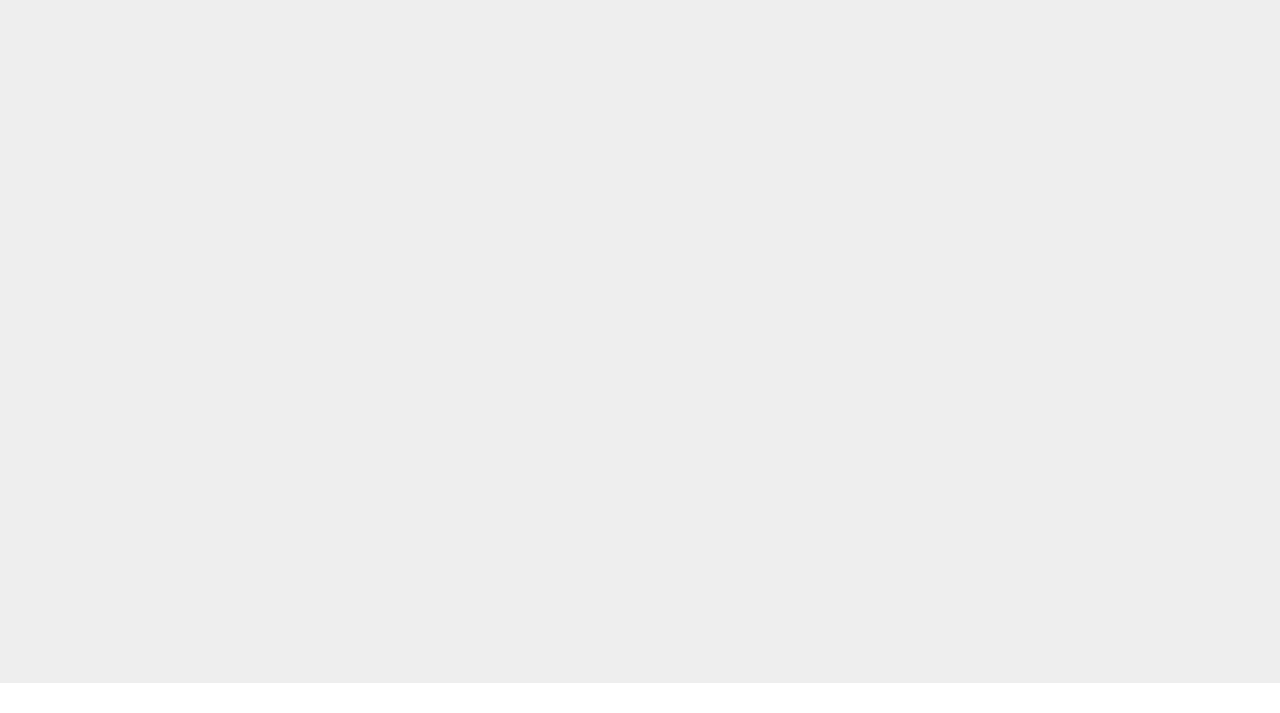
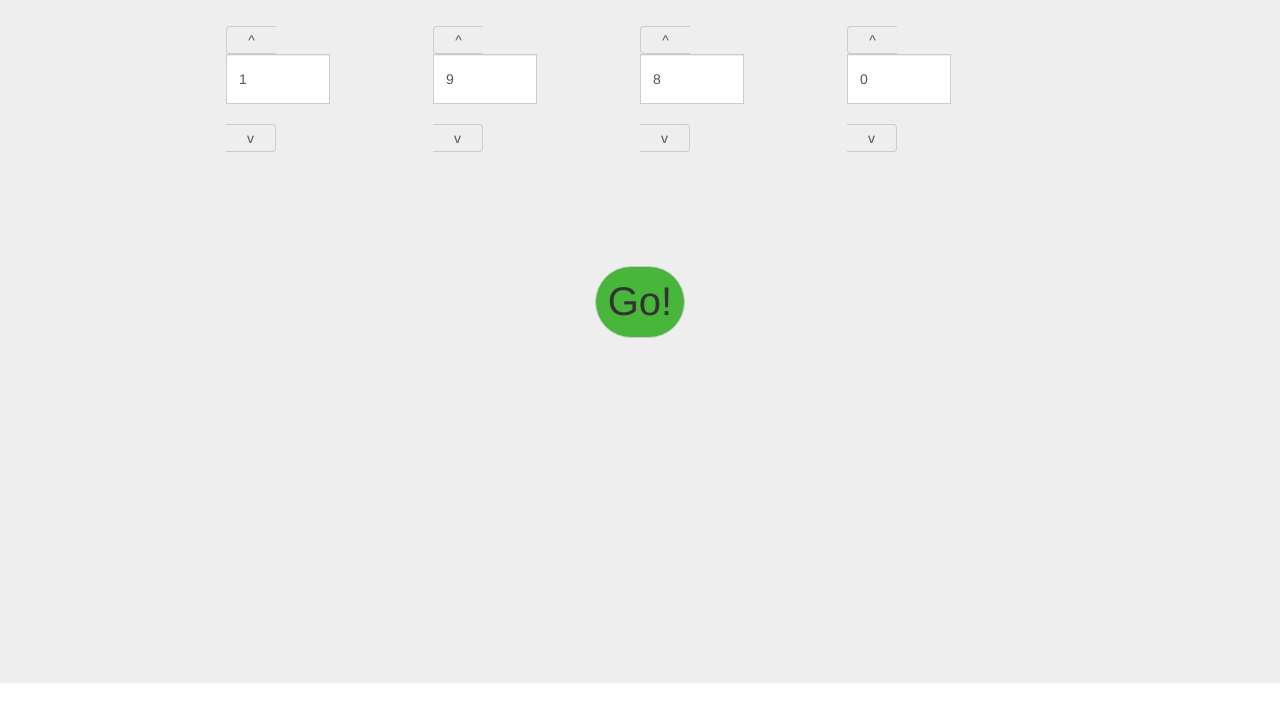
Before and after one commit to kmausolf/memory_lane, a plain HTML site: page index.html in a window 1280 px wide. Shown: the part 217-930 px from the top of the page. Drawn offline with nearby package versions, Linux system fonts and the light colour scheme.

Commit message:
year input
added year input (fake)

```diff
--- a/css/main.css
+++ b/css/main.css
@@ -18,6 +18,10 @@
   background-size: cover;
 }
 
+.navbar-default {
+  background-color: rgba(0,0,0,0);
+}
+
 .jumbotron .container{
   position: relative;
   top: 100px;
@@ -34,6 +38,51 @@
   font-family: 'Courgette', cursive;
 }
 
+#years {
+  display: flex;
+  flex-direction: row;
+  justify-content: center;
+}
+
+#years input {
+  width: 10%;
+}
+
+#set {
+  display: flex;
+  flex-direction: column;
+  align-content: center;
+}
+
+#set button {
+  width: 50px;
+}
+
+.container button {
+  margin-top: 10%;
+}
+
+.padding-0{
+    padding-right:0;
+    padding-left:0;
+}
+
+#set input {
+  height: 50px;
+  width: 50%;
+}
+
+#submit {
+  /* green button */
+  background-color: #48b63b;
+  border-radius: 500px;
+  font-size: 40px;
+}
+
+button {
+  padding: 50px 10px 50px 10px;
+}
+
 .thumbnail img{
   max-height: 30%;
   max-width: 30%;
--- a/index.html
+++ b/index.html
@@ -6,6 +6,7 @@
     <link href="https://fonts.googleapis.com/css?family=Arimo|Courgette" rel="stylesheet">
     <link rel="stylesheet" href="http://s3.amazonaws.com/codecademy-content/courses/ltp/css/bootstrap.css">
     <link rel="stylesheet" href="css/main.css">
+
   </head>
 
   <body>
@@ -25,6 +26,29 @@
       <div class="container">
         <center>
           <h1>Memory Lane</h1>
+          <div class="input-group" id="years">
+            <div id="set" class="padding-0">
+              <button class="input-group-addon" id="basic-addon1">^</button>
+              <input type="text" class="form-control" value="1" aria-describedby="year-1">
+              <button class="input-group-addon" id="basic-addon1">v</button>
+            </div>
+            <div id="set" class="padding-0">
+              <button class="input-group-addon" id="basic-addon1">^</button>
+              <input type="text" class="form-control" value="9" aria-describedby="  year-2">
+              <button class="input-group-addon" id="basic-addon1">v</button>
+            </div>
+            <div id="set" class="padding-0">
+              <button class="input-group-addon" id="basic-addon1">^</button>
+              <input type="text" class="form-control" value="8" aria-describedby="year-3">
+              <button class="input-group-addon" id="basic-addon1">v</button>
+            </div>
+            <div id="set" class="padding-0">
+              <button class="input-group-addon" id="basic-addon1">^</button>
+              <input type="text" class="form-control" value="0" aria-describedby="year-4">
+              <button class="input-group-addon" id="basic-addon1">v</button>
+            </div>
+          </div>
+          <button type="button" class="btn btn-default" id="submit">Go!</button>
         </center>
       </div>
     </div>
```
Also changed, not shown: css/memory_lane.js (added).
